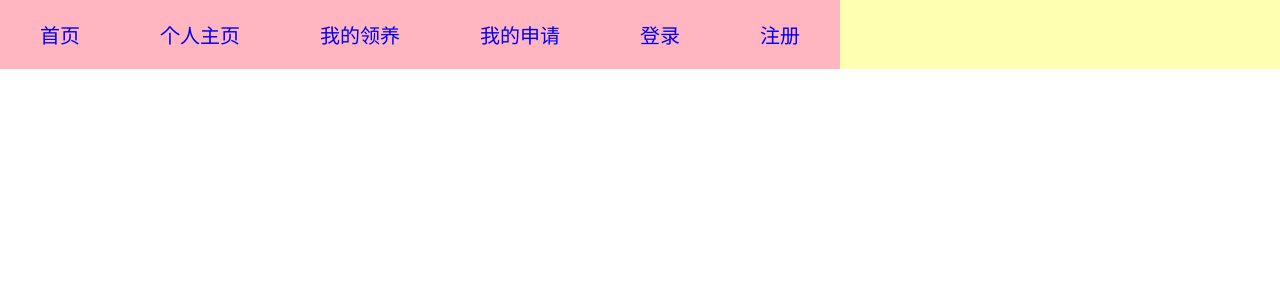
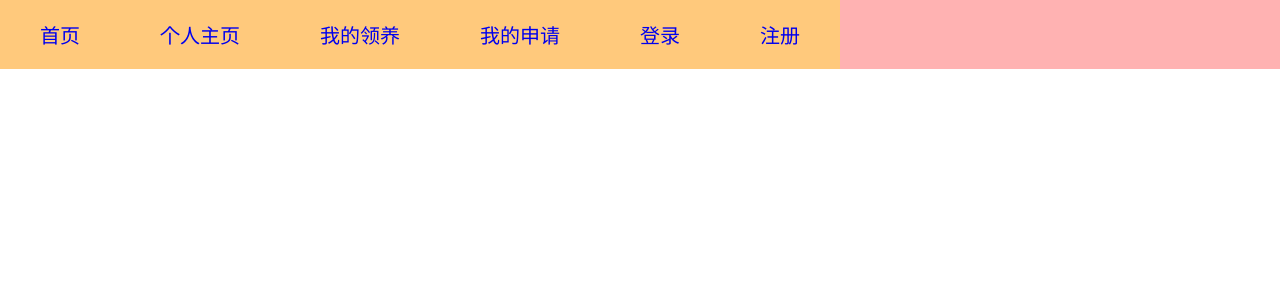
Before and after one commit to Tang233/GraduationProject, a Vue app in the folder FontEnd/project/: page /components/nav in a window 1280 px wide. Shown: the top 300 px of the page. Built offline with nearby package versions, Linux system fonts and the light colour scheme.

Commit message:
导航栏Nav

```diff
--- a/FontEnd/project/src/components/Nav.vue
+++ b/FontEnd/project/src/components/Nav.vue
@@ -42,7 +42,8 @@ export default {
   left: 0px;
   width: 100%;
   position: fixed;
-  background:rgba(255, 255, 0, 0.3);
+
+  background:rgba(255, 0, 0, 0.3);
 }
 
 /* 一级导航栏的样式 */
@@ -58,7 +59,7 @@ export default {
   display: block;
   padding: 20px 40px;
   list-style-type: none;
-  background-color: lightpink;
+  background:rgba(255, 255, 0, 0.3);
   position: relative;
   font-family: "微软雅黑";
   font-size: 20px;
```
